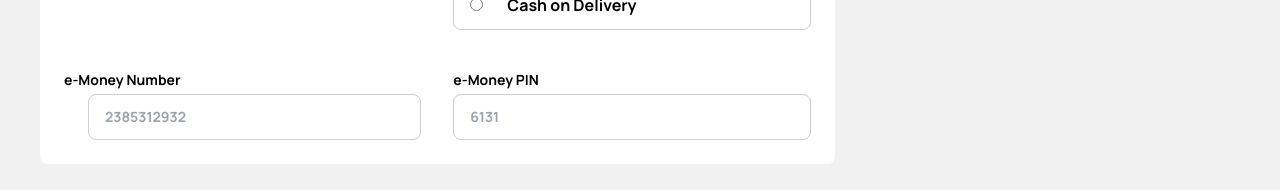
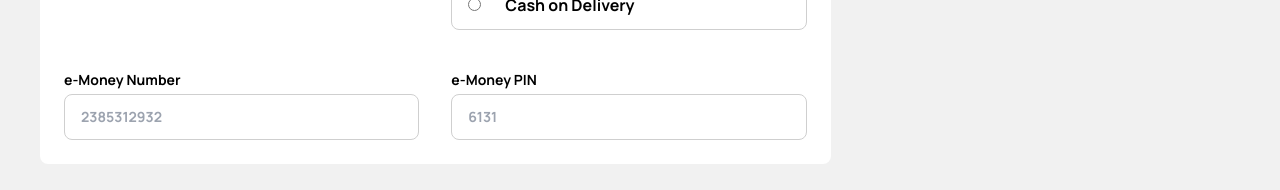
Before and after one commit to ArturDBW/audiophileShop, a React (Vite) app: page /checkout in a window 1280 px wide. Shown: the part 933-1123 px from the top of the page. Built offline with nearby package versions, Linux system fonts and the light colour scheme.

Commit message:
change gap in PaymentDetails.jsx

```diff
--- a/src/components/PaymentDetails.jsx
+++ b/src/components/PaymentDetails.jsx
@@ -41,7 +41,7 @@ export const PaymentDetails = () => {
 
         {selectedPayment === "eMoney" ? (
           <>
-            <div className="flex flex-col space-x-6">
+            <div className="flex flex-col gap-x-6">
               <span className="mb-1 text-sm font-bold text-black">
                 e-Money Number
               </span>
@@ -59,7 +59,7 @@ export const PaymentDetails = () => {
             </div>
           </>
         ) : (
-          <div className=" col-span-full flex items-center space-x-6">
+          <div className=" gap col-span-full flex items-center">
             <div>
               <CashOnDelivery />
             </div>
```
